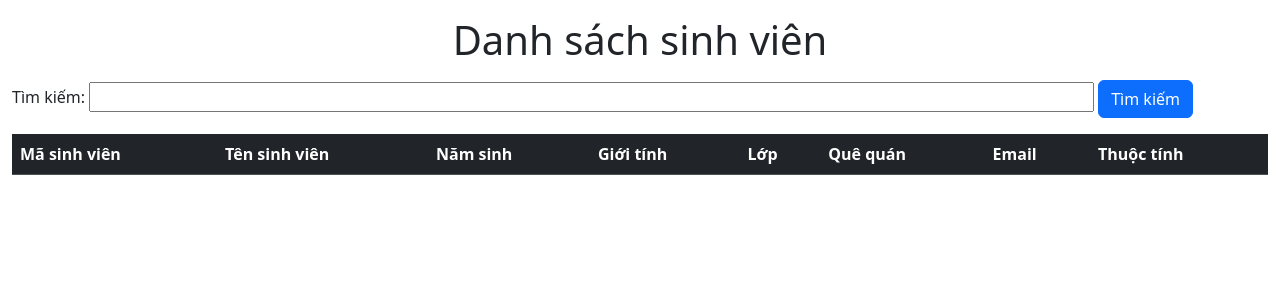
After one commit to dangdinhbaolong/QuanLySinhVien, a PHP site: page /search.php in a window 1280 px wide. The commit adds this page. Shown: the top 300 px of the page. Run offline with PHP 8.4, Linux system fonts and the light colour scheme; lists and menus that the app fills with data are empty.

Commit message:
update search

```diff
--- a/Update.php
+++ b/Update.php
@@ -85,6 +85,7 @@ $row = mysqli_fetch_array($result);
                 <input type="email" class="form-control" id="email" name="email" value="<?php echo $row['email']; ?>">
             </div>
             <button type="submit" class="btn btn-success" name="btncapnhat">Cập nhật sinh viên</button>
+            <button type="submit" class="btn btn-success" name="btncapnhat"><a href="index.php" style="text-decoration: none; color:white">Quay lại</a></button>
         </form>
     </div>
 </body>
--- /dev/null
+++ b/search.php
@@ -0,0 +1,74 @@
+<!DOCTYPE html>
+<html lang="en">
+
+<head>
+  <meta charset="UTF-8">
+  <meta name="viewport" content="width=device-width, initial-scale=1.0">
+  <link href="https://cdn.jsdelivr.net/npm/bootstrap@5.3.3/dist/css/bootstrap.min.css" rel="stylesheet">
+  <script src="https://cdn.jsdelivr.net/npm/bootstrap@5.3.3/dist/js/bootstrap.bundle.min.js"></script>
+  <link rel="stylesheet" href="https://cdnjs.cloudflare.com/ajax/libs/font-awesome/6.5.2/css/all.min.css" integrity="sha512-SnH5WK+bZxgPHs44uWIX+LLJAJ9/2PkPKZ5QiAj6Ta86w+fsb2TkcmfRyVX3pBnMFcV7oQPJkl9QevSCWr3W6A==" crossorigin="anonymous" referrerpolicy="no-referrer" />
+  <title>Document</title>
+</head>
+
+<body>
+  <div class="container-fluid mt-3">
+    <h1 style="text-align: center;">Danh sách sinh viên</h1>
+    <form action="search.php" method="get">
+      <div class="mb-3 mt-3">
+        Tìm kiếm: <input type="text" id="search" name="search" style="width: 80%;">
+        <button class="btn btn-primary" name="btnsearch">Tìm kiếm</button>
+      </div>
+    </form>
+    <table class="table table-hover">
+      <thead class="table-dark">
+        <tr>
+          <th>Mã sinh viên</th>
+          <th>Tên sinh viên</th>
+          <th>Năm sinh</th>
+          <th>Giới tính</th>
+          <th>Lớp</th>
+          <th>Quê quán</th>
+          <th>Email</th>
+          <th>Thuộc tính</th>
+        </tr>
+      </thead>
+      <tbody>
+        <?php
+        include "Connect.php";
+        if (isset($_GET['btnsearch'])) {
+          $textsearch = trim($_GET['search']);
+          if ($textsearch == '') {
+            header('Location: index.php');
+            exit();
+          } else {
+            $sql = "SELECT * FROM sinhvien WHERE tensv LIKE '%$textsearch%' OR quequan LIKE '%$textsearch%'";
+            $result = mysqli_query($conn, $sql);
+
+            if ($result) {
+              while ($row = mysqli_fetch_array($result)) { ?>
+                <tr>
+                  <td><?php echo $row['masv']; ?></td>
+                  <td><?php echo $row['tensv']; ?></td>
+                  <td><?php echo $row['namsinh']; ?></td>
+                  <td><?php echo $row['gioitinh']; ?></td>
+                  <td><?php echo $row['lop']; ?></td>
+                  <td><?php echo $row['quequan']; ?></td>
+                  <td><?php echo $row['email']; ?></td>
+                  <td>
+                    <a href="Update.php?this_id=<?php echo $row['masv']; ?>" class="btn btn-primary">Sửa</a>
+                    <a href="Delete.php?this_id=<?php echo $row['masv']; ?>" class="btn btn-danger">Xóa</a>
+                  </td>
+                </tr>
+              <?php }
+            } else {
+              echo "<tr><td colspan='8'>Error: " . mysqli_error($conn) . "</td></tr>";
+            }
+          }
+        }
+        ?>
+      </tbody>
+    </table>
+  </div>
+</body>
+
+</html>
```
Also changed, not shown: display.php (+9 -0 lines).
